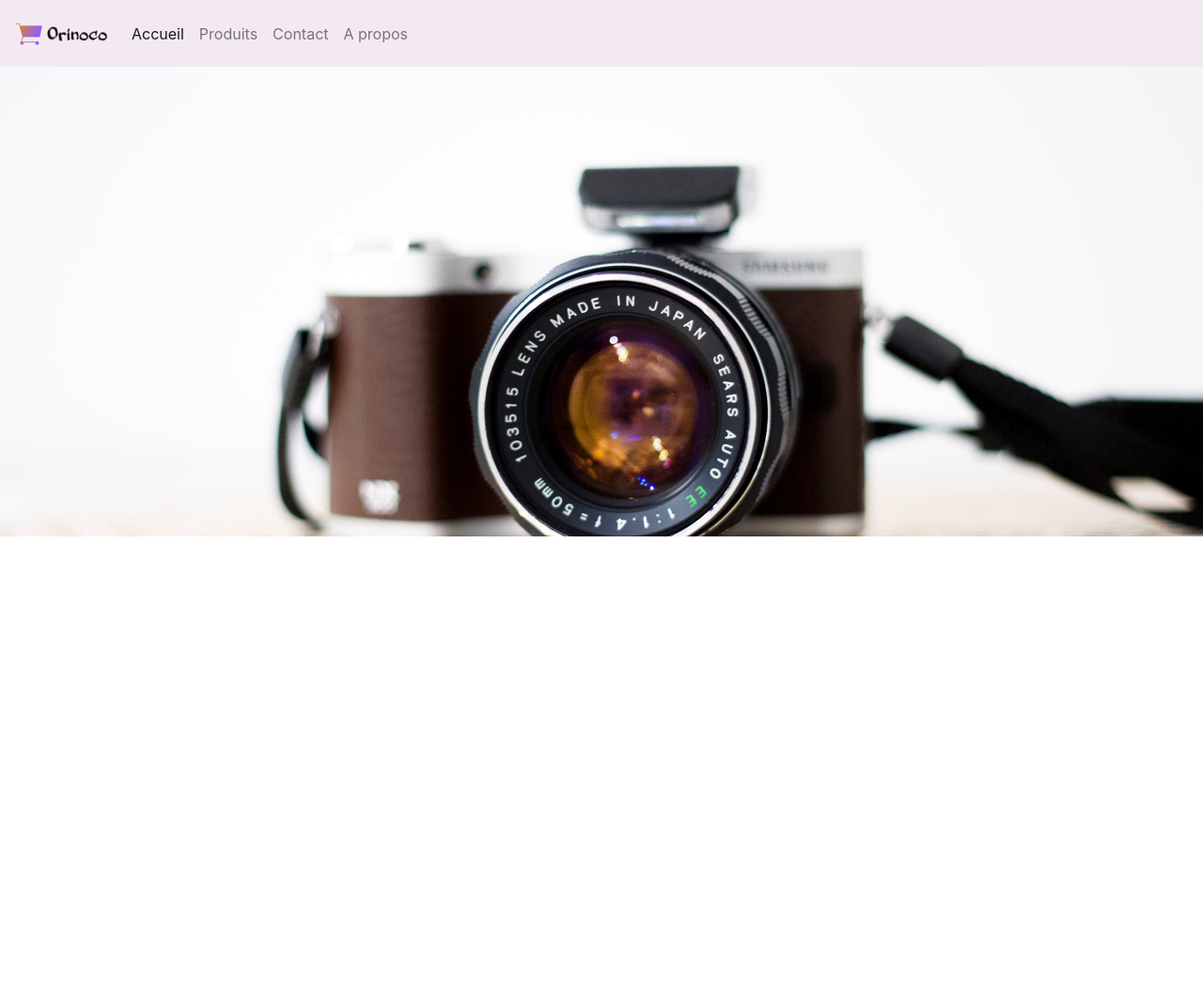
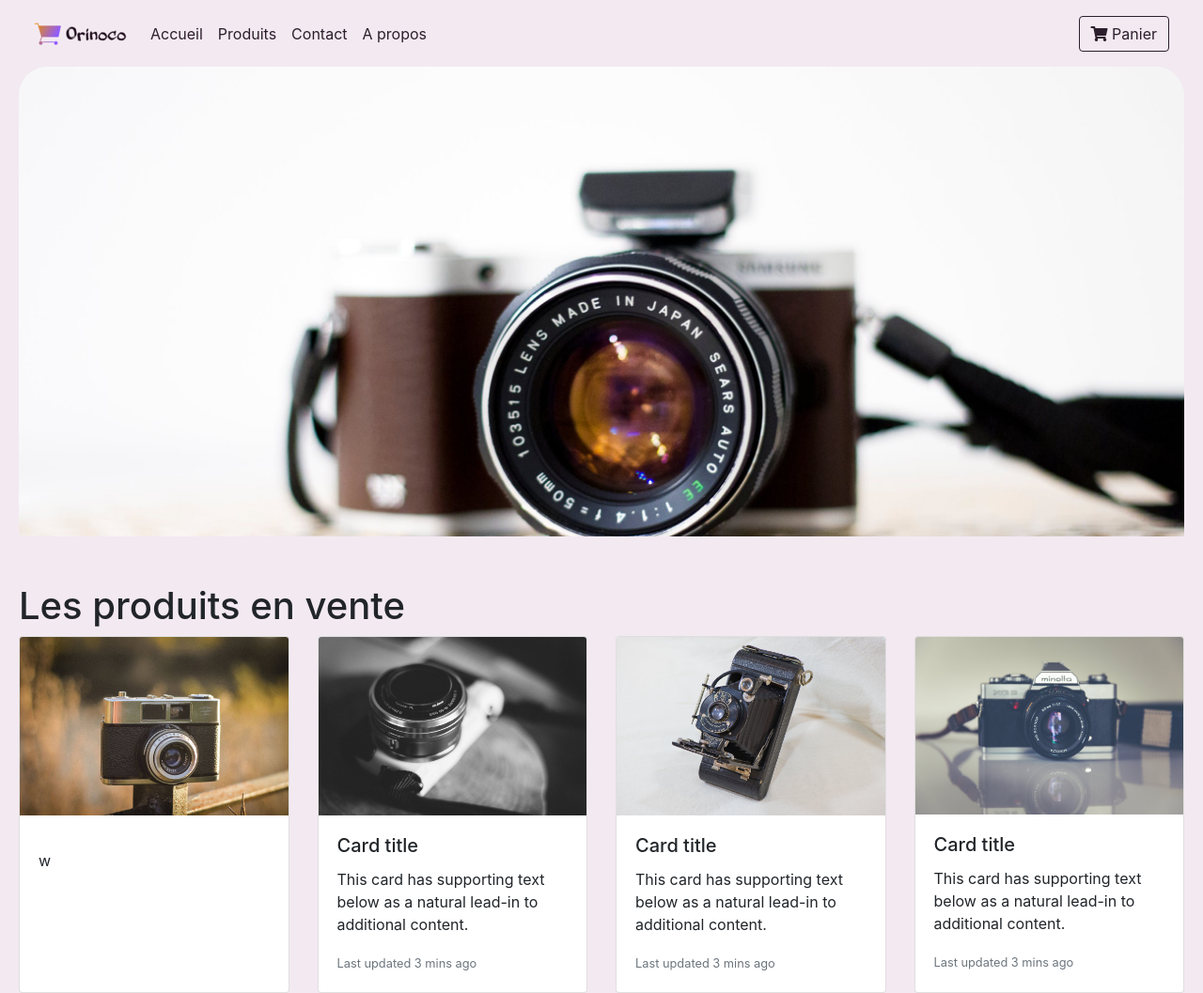
Before and after one commit to Remi-CA/Orinoco, a website: page index.html in a window 1280 px wide. Shown: the whole page at 94% size. Before the commit the page ends 800 px from the top, so only its background shows below. Drawn offline with nearby package versions, Linux system fonts and the light colour scheme; no server answers.

Commit message:
First javascript code // need to uptdate

```diff
--- a/index.html
+++ b/index.html
@@ -8,15 +8,15 @@
     <!-- Bootstrap CSS -->
     <link rel="stylesheet" href="https://stackpath.bootstrapcdn.com/bootstrap/4.3.1/css/bootstrap.min.css" integrity="sha384-ggOyR0iXCbMQv3Xipma34MD+dH/1fQ784/j6cY/iJTQUOhcWr7x9JvoRxT2MZw1T" crossorigin="anonymous">
     <link rel="stylesheet" href="style.css">
+    <link rel="stylesheet" href="https://use.fontawesome.com/releases/v5.15.1/css/all.css"
+        integrity="sha384-vp86vTRFVJgpjF9jiIGPEEqYqlDwgyBgEF109VFjmqGmIY/Y4HV4d3Gp2irVfcrp" crossorigin="anonymous">
   </head>
 
   <body>
     <header>
       <nav class="navbar navbar-expand-lg navbar-light bg-light">
         <a class="navbar-brand" href="index.html"><img src="images/Logo Orinoco.png" alt="Logo Orinoco"></a>
-        <button class="navbar-toggler" type="button" data-toggle="collapse" data-target="#navbarSupportedContent" aria-controls="navbarSupportedContent" aria-expanded="false" aria-label="Toggle navigation">
-          <span class="navbar-toggler-icon"></span>
-        </button>
+
 
         <div class="collapse navbar-collapse" id="navbarSupportedContent">
           <ul class="navbar-nav mr-auto">
@@ -33,6 +33,7 @@
               <a class="nav-link" href="#">A propos</a>
             </li>
         </div>
+        <button type="button" class="btn btn-outline-primary"><i class="fas fa-shopping-cart"></i> Panier</button>
       </nav>
       <div class="container-fluid">
         <div class="row">
@@ -41,11 +42,50 @@
            </div>
         </div>
       </div>
+
     </header>
+
+    <main>
+      <h1>Les produits en vente</h1>
+      <div class="card-deck">
+        <div class="card">
+          <img class="card-img-top" src="images/vcam_1.jpg" alt="Card image cap">
+          <div class="card-body">
+            <h5 id="name" class="card-title"></h5>
+            <p id="description" class="card-text"></p>
+            <p id="price" class="card-text"></p>w
+          </div>
+        </div>
+        <div class="card">
+          <img class="card-img-top" src="images/vcam_2.jpg" alt="Card image cap">
+          <div class="card-body">
+            <h5 class="card-title">Card title</h5>
+            <p class="card-text">This card has supporting text below as a natural lead-in to additional content.</p>
+            <p class="card-text"><small class="text-muted">Last updated 3 mins ago</small></p>
+          </div>
+        </div>
+        <div class="card">
+          <img class="card-img-top" src="images/vcam_3.jpg" alt="Card image cap">
+          <div class="card-body">
+            <h5 class="card-title">Card title</h5>
+            <p class="card-text">This card has supporting text below as a natural lead-in to additional content.</p>
+            <p class="card-text"><small class="text-muted">Last updated 3 mins ago</small></p>
+          </div>
+        </div>
+        <div class="card">
+          <img class="card-img-top" src="images/vcam_4.jpg" alt="Card image cap">
+          <div class="card-body">
+            <h5 class="card-title">Card title</h5>
+            <p class="card-text">This card has supporting text below as a natural lead-in to additional content.</p>
+            <p class="card-text"><small class="text-muted">Last updated 3 mins ago</small></p>
+          </div>
+        </div>
+    </main>
     <!-- Optional JavaScript -->
     <!-- jQuery first, then Popper.js, then Bootstrap JS -->
     <script src="https://code.jquery.com/jquery-3.3.1.slim.min.js" integrity="sha384-q8i/X+965DzO0rT7abK41JStQIAqVgRVzpbzo5smXKp4YfRvH+8abtTE1Pi6jizo" crossorigin="anonymous"></script>
     <script src="https://cdnjs.cloudflare.com/ajax/libs/popper.js/1.14.7/umd/popper.min.js" integrity="sha384-UO2eT0CpHqdSJQ6hJty5KVphtPhzWj9WO1clHTMGa3JDZwrnQq4sF86dIHNDz0W1" crossorigin="anonymous"></script>
     <script src="https://stackpath.bootstrapcdn.com/bootstrap/4.3.1/js/bootstrap.min.js" integrity="sha384-JjSmVgyd0p3pXB1rRibZUAYoIIy6OrQ6VrjIEaFf/nJGzIxFDsf4x0xIM+B07jRM" crossorigin="anonymous"></script>
+    <script src="main.js"></script>
   </body>
 </html>
--- /dev/null
+++ b/main.js
@@ -0,0 +1,37 @@
+const promise = fetch("http://localhost:3000/api/cameras");
+
+const displayName = document.querySelector("#name");
+const displayPrice = document.querySelector("#price");
+const displayDescription = document.querySelector("#description");
+// const displayImagePhoto = document.querySelector("#imagePhoto");
+
+
+promise
+.then((response) => {
+    const data = response.json();
+    data.then((cameras) => {
+
+        const name = cameras[0].name;
+        const price = cameras[0].price;
+        const description = cameras[0].description;
+        const image = cameras[0].imageUrl;
+        // const imagePhoto = `<img src="${image}">`;
+
+        // console.log(image);
+
+        displayName.innerHTML = name;
+        displayPrice.innerHTML = price;
+        displayDescription.innerHTML = description;
+        // displayImagePhoto.insertAdjacentHTML("afterbegin", imagePhoto);
+
+
+
+        // console.log(imagePhoto);
+    })
+})
+
+
+
+// for (let value in camera){
+//     console.log(`Affiche ${value} ${promise1[value]}`);
+// }
--- a/style.css
+++ b/style.css
@@ -1,6 +1,25 @@
+body {
+    margin: 0 20px 0 20px;
+    background-color: #f3e9f1 !important;
+}
+
 .navbar {
     background-color: #f3e9f1 !important;
 }
+
+.nav-link {
+    color: #2C1E2C !important;
+}
+
+.btn-outline-primary {
+    color: #2C1E2C !important;
+    border-color: #2C1E2C !important
+}
+
+.btn-outline-primary:hover {
+    background-color: #ad89a6e5;
+}
+
 
 .col-lg-12 {
     padding-left: 0;
@@ -9,4 +28,9 @@
 .img-fluid {
     height: 500px;
     object-fit: cover;
+    border-radius: 30px 30px 0 0;
 }
+
+main {
+    padding-top: 50px;
+}
```
